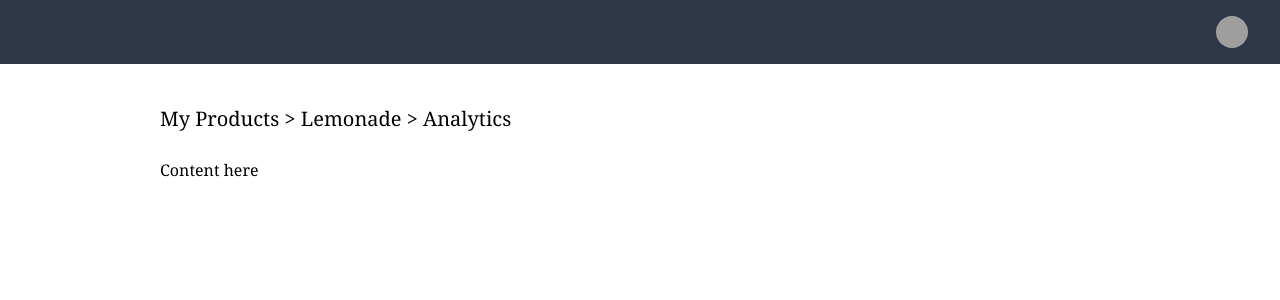
After one commit to camgrodgers/ProductionGraph, a Django app: page /product/analytics/ in a window 1280 px wide. The commit adds this page. Shown: the top 300 px of the page. Run offline with Django 3.2, Linux system fonts and the light colour scheme; style sheets or scripts are compiled from the project's sources; grey boxes are pictures that could not be loaded.

Commit message:
added route for analytics page

```diff
--- a/backend/backend/templates/home/index.html
+++ b/backend/backend/templates/home/index.html
@@ -79,7 +79,7 @@
 
   <header class="pt-6">
     <div
-      class="flex items-center justify-between max-w-5xl mx-auto pt-4 sm:px-6 lg:px-8"
+      class="flex items-center justify-between max-w-5xl mx-auto pt-4 px-4 sm:px-6 lg:px-8"
     >
       <h3 class="text-xl">My Products</h3>
       <button
@@ -91,7 +91,7 @@
     </div>
   </header>
 
-  <div class="max-w-5xl mx-auto py-6 sm:px-6 lg:px-8">
+  <div class="max-w-5xl mx-auto py-6 px-4 sm:px-6 lg:px-8">
     <div class="flex flex-col">
       <div class="-my-2 py-2 overflow-x-auto sm:-mx-6 sm:px-6 lg:-mx-8 lg:px-8">
         <div
--- /dev/null
+++ b/backend/backend/templates/home/product_analytics.html
@@ -0,0 +1,100 @@
+{% extends 'base.html' %}
+
+<!-- START OF NEW CONTENT  -->
+
+{% block content %}
+
+<nav class="bg-gray-800">
+  <div class="max-w-7xl mx-auto px-4 px-4 sm:px-6 lg:px-8">
+    <div class="flex items-center justify-between h-16">
+      <div class="flex items-center">
+        <div class="flex-shrink-0">
+          <!-- <img
+              class="h-8 w-8"
+              src=""
+              alt=""
+            /> -->
+          <!-- IMAGE WOULD GO HERE -->
+        </div>
+      </div>
+      <div class="hidden md:block">
+        <div class="ml-4 flex items-center md:ml-6">
+          <div class="ml-3 relative">
+            <div>
+              <button
+                class="max-w-xs flex items-center text-sm rounded-full text-white focus:outline-none focus:shadow-solid"
+                id="user-menu"
+                aria-label="User menu"
+                aria-haspopup="true"
+              >
+                <img
+                  class="h-8 w-8 rounded-full"
+                  src="https://www.gravatar.com/avatar?d=mp"
+                  alt=""
+                />
+              </button>
+            </div>
+          </div>
+        </div>
+      </div>
+      <div class="-mr-2 flex md:hidden">
+        <!-- Mobile menu button -->
+        <button
+          class="inline-flex items-center justify-center p-2 rounded-md text-gray-400 hover:text-white hover:bg-gray-700 focus:outline-none focus:bg-gray-700 focus:text-white"
+        >
+          <!-- Menu open: "hidden", Menu closed: "block" -->
+          <svg
+            class="block h-6 w-6"
+            stroke="currentColor"
+            fill="none"
+            viewBox="0 0 24 24"
+          >
+            <path
+              stroke-linecap="round"
+              stroke-linejoin="round"
+              stroke-width="2"
+              d="M4 6h16M4 12h16M4 18h16"
+            />
+          </svg>
+
+          <svg
+            class="hidden h-6 w-6"
+            stroke="currentColor"
+            fill="none"
+            viewBox="0 0 24 24"
+          >
+            <path
+              stroke-linecap="round"
+              stroke-linejoin="round"
+              stroke-width="2"
+              d="M6 18L18 6M6 6l12 12"
+            />
+          </svg>
+        </button>
+      </div>
+    </div>
+  </div>
+</nav>
+
+<header class="pt-6">
+  <div
+    class="flex items-center justify-between max-w-5xl mx-auto pt-4 px-4 sm:px-6 lg:px-8"
+  >
+    <h3 class="text-xl">
+      <span class="cursor-pointer" onclick="window.location.href = '/';"
+        >My Products</span
+      >
+      >
+      <span class="cursor-pointer" onclick="window.history.back();"
+        >{{product.name}}</span
+      >
+      > Analytics
+    </h3>
+  </div>
+</header>
+
+<div class="max-w-5xl mx-auto py-6 px-4 sm:px-6 lg:px-8">
+  Content here
+</div>
+
+{% endblock %}
--- a/backend/backend/urls.py
+++ b/backend/backend/urls.py
@@ -20,5 +20,6 @@ from . import views
 urlpatterns = [
     path('admin/', admin.site.urls),
     path('', views.home),
-    path('product/', views.product_view)
+    path('product/', views.product_view),
+    path('product/analytics/', views.product_analytics)
 ]
--- a/backend/backend/views.py
+++ b/backend/backend/views.py
@@ -12,7 +12,8 @@ dummy_data = [
         'dependencies': [
             ('water', 0),
             ('ice', 0),
-            ('lemon', 0)
+            ('lemon', 0),
+            ('sugar', 0),
         ]
     },
     {
@@ -45,3 +46,9 @@ def product_view(request):
         'product': selected_product
     }
     return render(request, 'home/product_info.html', context)
+
+def product_analytics(request):
+    context = {
+        'product': selected_product
+    }
+    return render(request, 'home/product_analytics.html', context)
```
Also changed, not shown: backend/backend/templates/home/product_info.html (+12 -9 lines).
